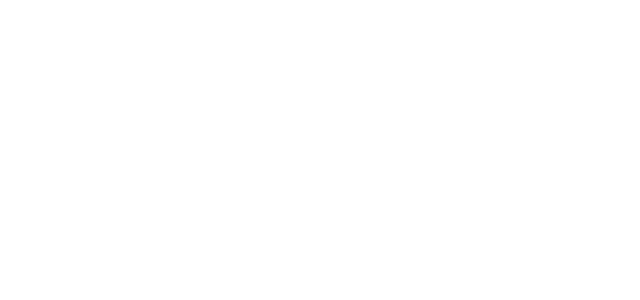
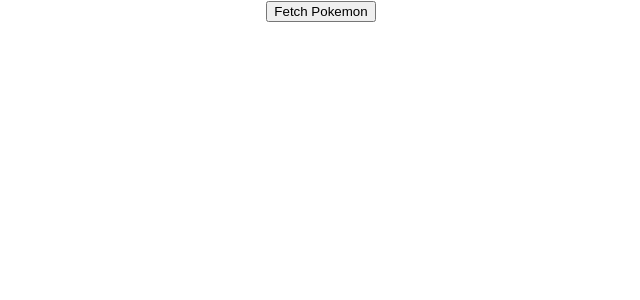
Before and after one commit to DiegoVargasM/dojo_react_pkm_api, a React (Create React App) app: page / in a window 1280 px wide. Shown: the top 300 px of the page, without its empty margins (319-959 px from the left). Built offline with nearby package versions, Linux system fonts and the light colour scheme.

Commit message:
Add html elements and logic

```diff
--- a/src/App.js
+++ b/src/App.js
@@ -24,7 +24,12 @@
   };
   return (
     <div className="App">
-
+      <button onClick={fetchPokemon}>Fetch Pokemon</button>
+      <div>
+        {pokemonNames.map((pkmname, idx) => (
+          <p key={idx}>{pkmname}</p>
+        ))}
+      </div>
     </div>
   )
 }
```
